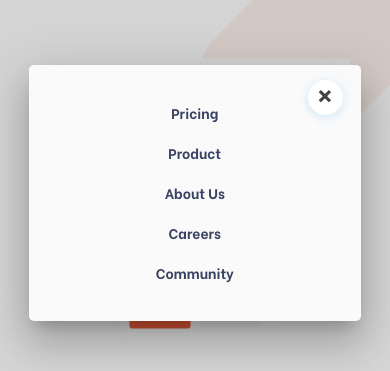
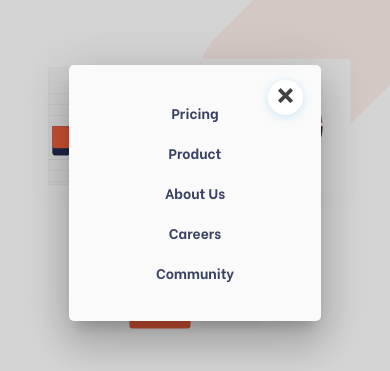
Before and after one commit to Kengza19/landing-manage-page, a plain HTML site: page index.html in a window 390 px wide. Both pictures are taken after a click on the link 349 px from the left and 70 px from the top of the page. Shown: the part 87-458 px from the top of the page. Drawn offline with Linux system fonts and the light colour scheme.

Commit message:
update sidenav

```diff
--- a/assets/css/style.css
+++ b/assets/css/style.css
@@ -432,10 +432,13 @@ input:focus {
 .mdl-close button span {
   vertical-align: super;
 }
-
+.mdl-close button:active{
+  background-color: white;
+}
 .mdl-close button {
-  font-size: 1.5em;
+  font-size: 2.1rem;
   font-weight: bold;
+  outline: none;
   width: 35px;
   height: 35px;
   color: #424242;
@@ -459,7 +462,7 @@ input:focus {
   padding-top: 4px;
 }
 #navig-mobile {
-  width: 85vw;
+  width: 18rem;
   height: auto;
   padding-top: 2rem;
   padding-bottom: 2rem;
```
